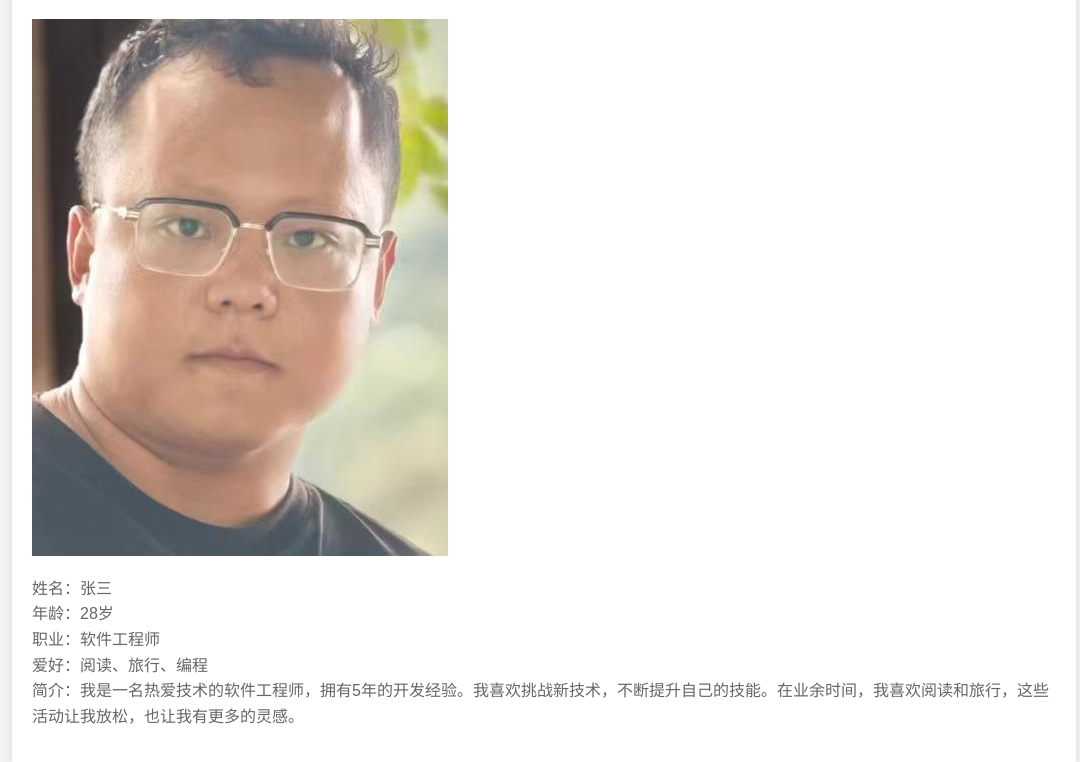
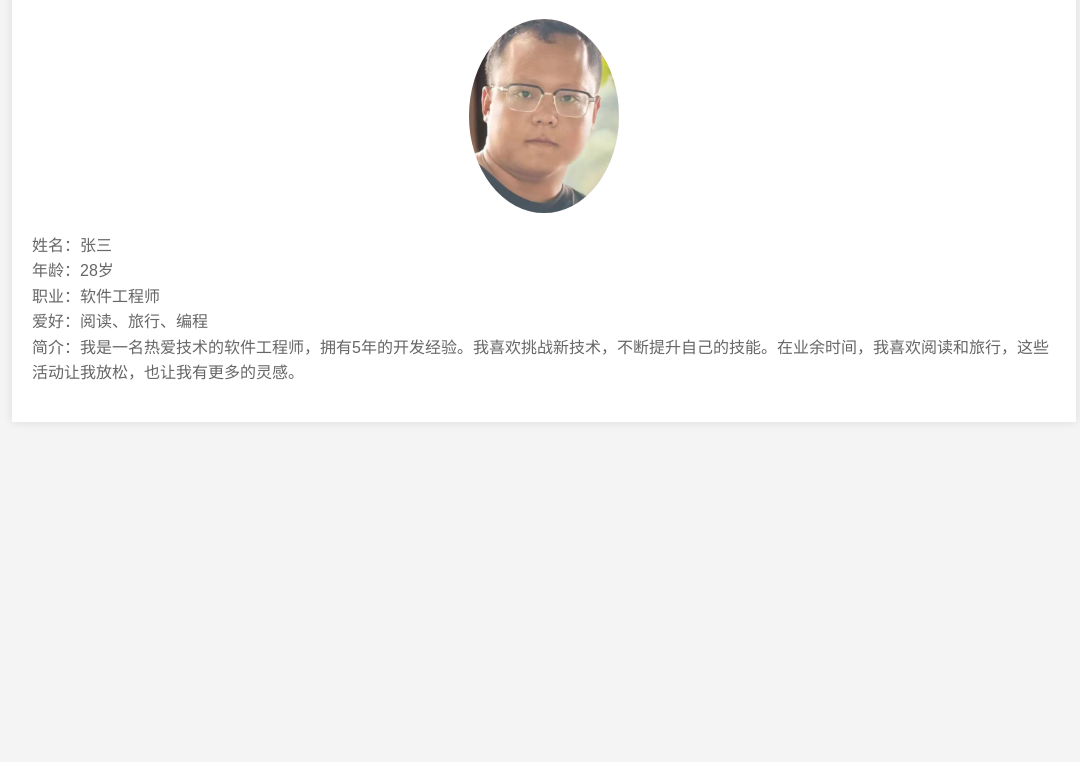
Before and after one commit to y200162/ATK001, a plain HTML site: page index.html in a window 1280 px wide. Shown: the part 140-902 px from the top of the page, without its empty margins (96-1176 px from the left). After the commit the page ends 800 px from the top, so only its background shows below. Drawn offline with Linux system fonts and the light colour scheme.

Commit message:
Update index.html

```diff
--- a/index.html
+++ b/index.html
@@ -47,7 +47,7 @@
   <body>
     <div class="container">
       <h1>个人简介</h1>
-      <img src="hangtian.jpg" alt="个人照片" class="hangtian-img" />
+      <img src="hangtian.jpg" alt="个人照片" class="profile-img" />
       <p>
         姓名：张三<br />
         年龄：28岁<br />
```
